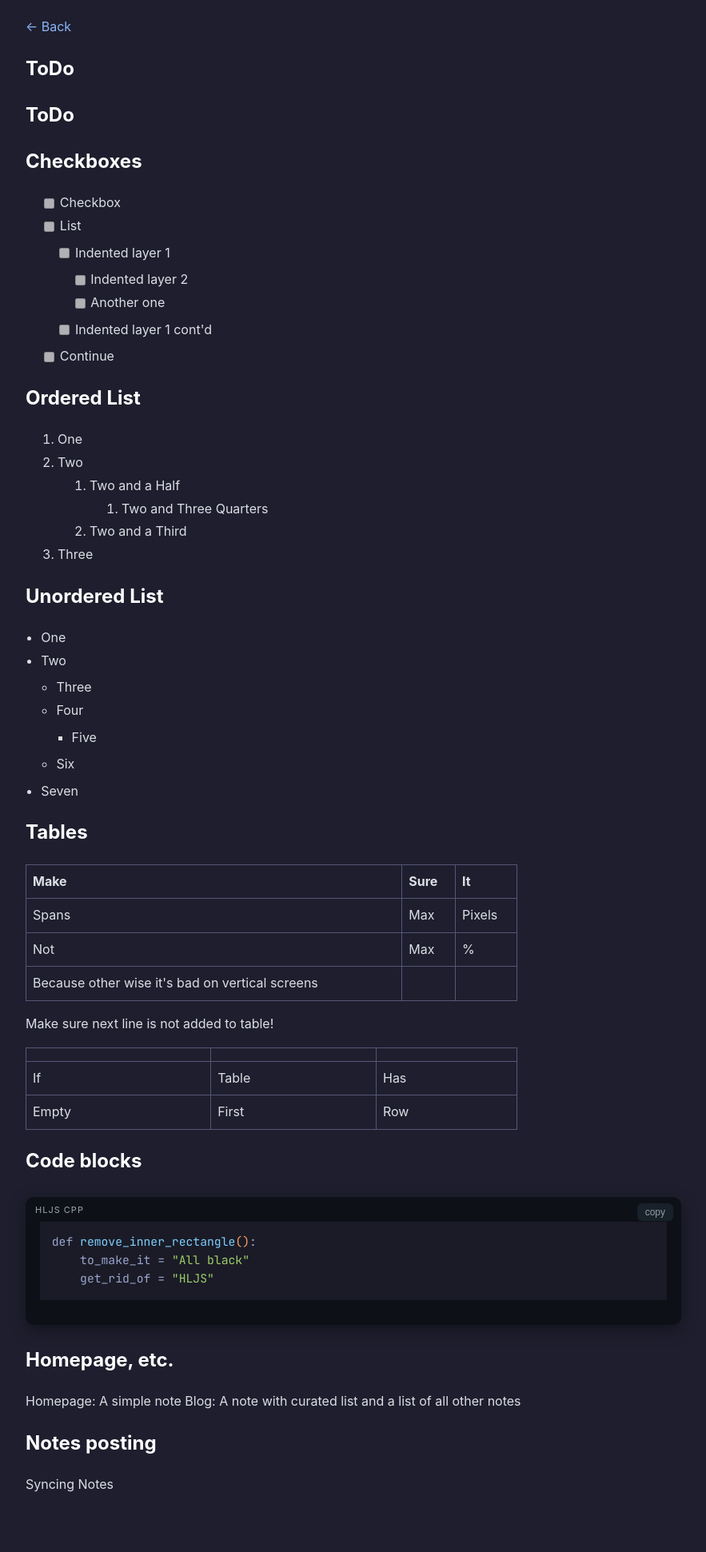
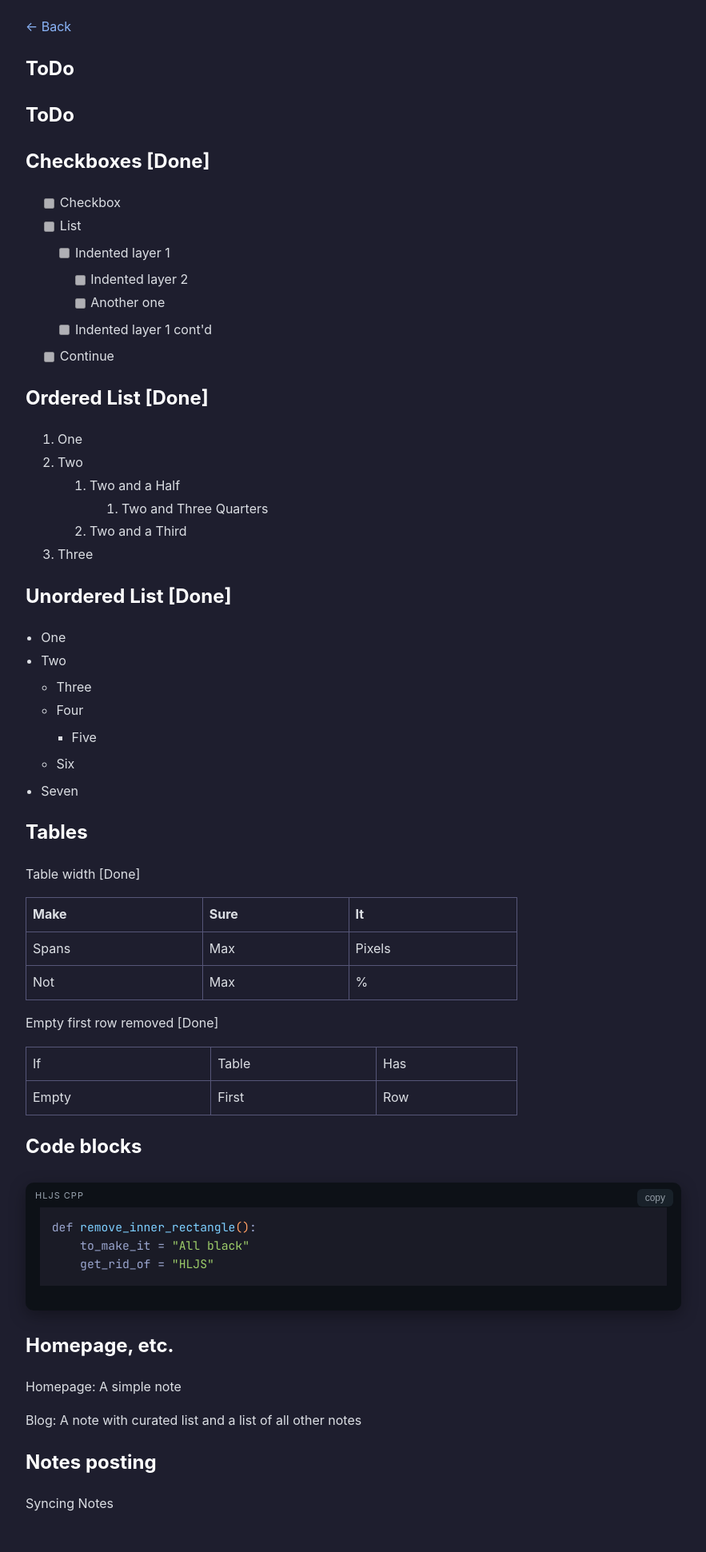
Before and after one commit to airenare/inkstone, a Flask app: page /post/ToDo in a window 1280 px wide. Shown: the part 105-2046 px from the top of the page at 80% size, without its empty margins (198-1081 px from the left). Before the commit the page ends 1971 px from the top, so only its background shows below. Run offline with Flask 3, Linux system fonts and the light colour scheme; some libraries are stand-ins or nearby versions.

Commit message:
Tables fixed

```diff
--- a/BlogPages/ToDo.md
+++ b/BlogPages/ToDo.md
@@ -6,7 +6,7 @@ date: 03/11/2026
 
 # ToDo
 
-## Checkboxes
+## Checkboxes [Done]
 - [ ] Checkbox
 - [ ] List
 	- [ ] Indented layer 1
@@ -16,7 +16,7 @@ date: 03/11/2026
 - [ ] Continue
 
 
-## Ordered List
+## Ordered List [Done]
 1. One
 2. Two
 	1. Two and a Half
@@ -24,7 +24,7 @@ date: 03/11/2026
 	2. Two and a Third
 3. Three
 
-## Unordered List
+## Unordered List [Done]
 - One
 - Two
 	- Three
@@ -34,13 +34,14 @@ date: 03/11/2026
 - Seven
 
 ## Tables
+Table width [Done]
+
 | Make  | Sure | It     |
 | :---- | :--- | :----- |
 | Spans | Max  | Pixels |
 | Not   | Max  | %      |
-Because other wise it's bad on vertical screens
 
-Make sure next line is not added to table!
+Empty first row removed [Done]
 
 |       |      |        |
 | :---- | :--- | :----- |
@@ -57,6 +58,7 @@ def remove_inner_rectangle():
 
 ## Homepage, etc.
 Homepage: A simple note
+
 Blog: A note with curated list and a list of all other notes
 
 ## Notes posting
--- a/site/static/obsidian.css
+++ b/site/static/obsidian.css
@@ -43,6 +43,28 @@ table th, table td {
     border: 1px solid #565678;
     padding: 0.5em;
 }
+
+/* table.no-header td {
+    font-weight: normal;
+}
+
+table.no-header tr:first-child td {
+    font-weight: normal;
+} */
+
+
+/* Compress empty header row */
+table thead tr:first-child:has(th:empty) {
+    height: 0;
+    line-height: 0;
+    font-size: 0;
+}
+
+table thead tr:first-child:has(th:empty) th {
+    padding: 0;
+    border: none;
+}
+
 
 ul {
     margin: 0.5em 0;
```
